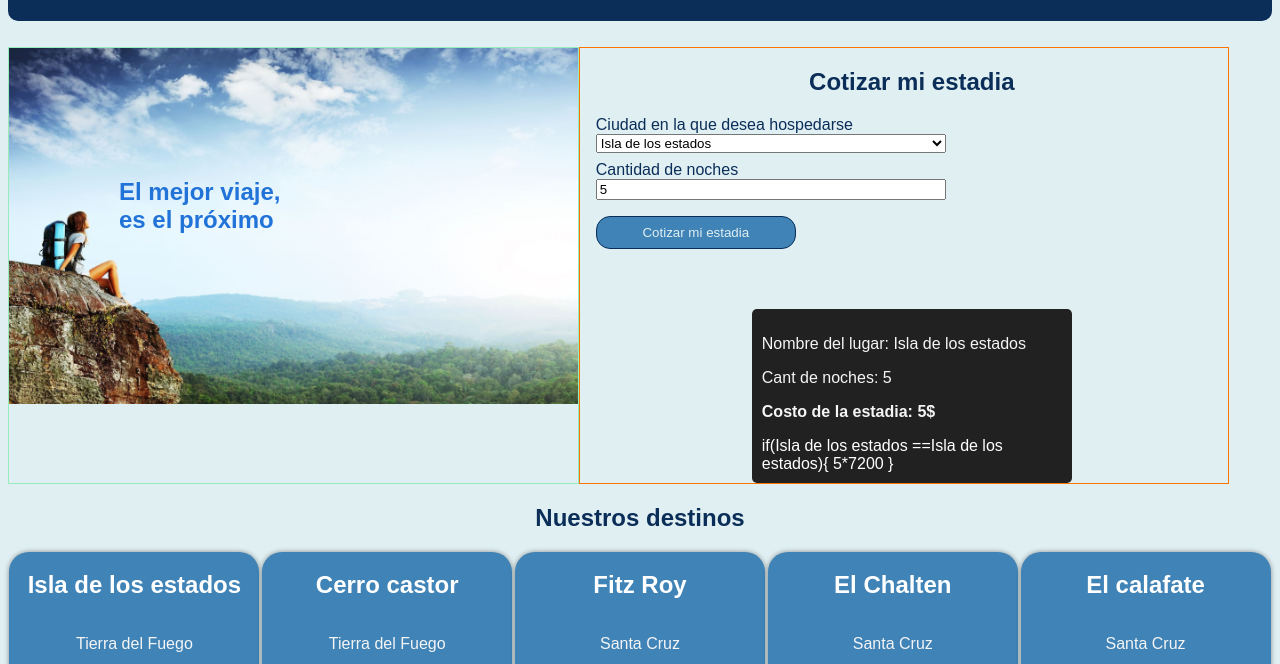
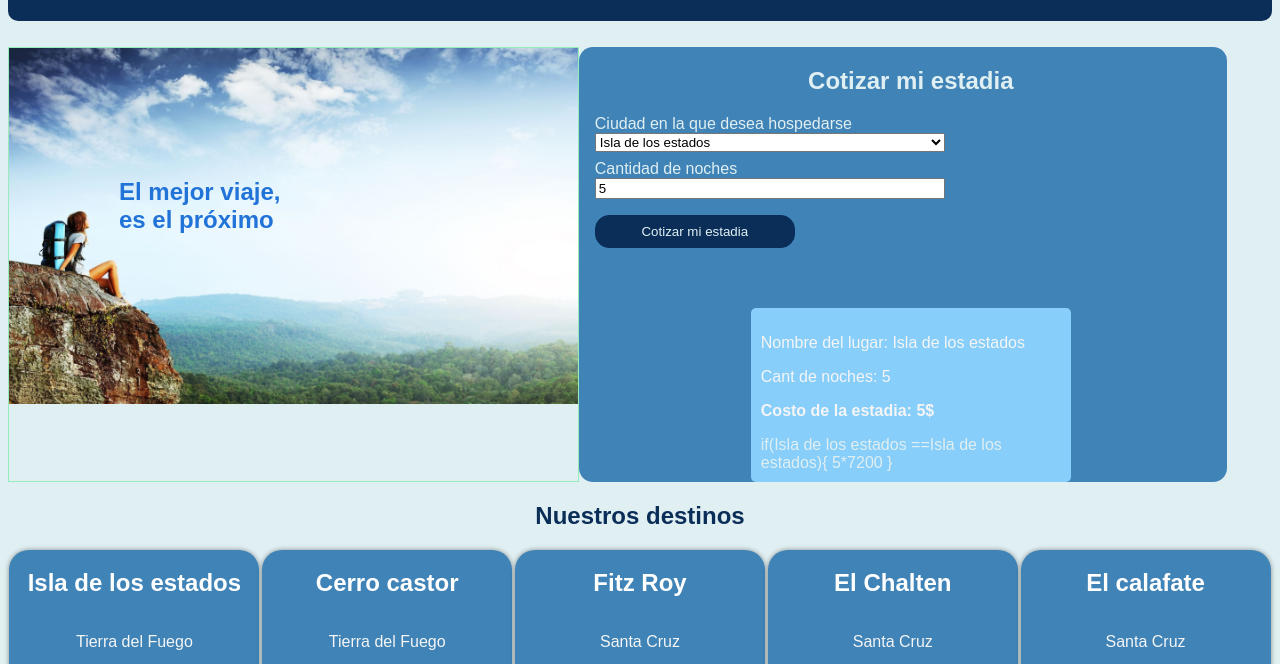
Before and after one commit to TamaraGit/TP-FINAL, a plain HTML site: page index.html in a window 1280 px wide. Both pictures are taken after typing "5" into the empty fields and a click on the input "Cotizar mi estadia". Shown: the part 126-790 px from the top of the page. Drawn offline with nearby package versions, Linux system fonts and the light colour scheme; grey boxes are pictures that could not be loaded.

Commit message:
Seguimos fracasando

```diff
--- a/css/style.css
+++ b/css/style.css
@@ -105,16 +105,18 @@ a:hover{
 /* ----------------------------FORMULARIO--------------------- */
 
 main .contenedorFormulario{
+    background-color: var(--color-terciario);
     width:50%;
-    border: rgb(255, 115, 0) 1px solid;
+/*     border: rgb(255, 115, 0) 1px solid;  */
     display: flex;
     flex-direction: column;
     padding-left: 2vh;
+    border-radius: 14px;
 }
 main .titulo h2{
     display: flex;
     justify-content: center;
-    color:var(--color-primario);
+    color:var(--color-quinto);
 }
 .formularioLugares{
     display:flex;
@@ -122,13 +124,13 @@ main .titulo h2{
     width: 350px;
 }
 .formularioLugares label{
-    color:var(--color-primario);
+    color:var(--color-quinto);
 
 }
 .btn-cotizar{
     margin-top: 1vh;
     padding: 1vh;
-    background-color: var(--color-terciario);
+    background-color: var(--color-primario);
     border-radius: 14px;
     color:var(--color-quinto);
     width:200px;
@@ -149,8 +151,8 @@ main .titulo h2{
 }
 .card-sitios{
     padding: 10px;
-    background-color: rgb(33, 33, 33);
-    color: white;
+    background-color: var(--color-secundario);
+    color: var(--color-quinto);
     border-radius: 5px;
     width: 300px;
 }
```
